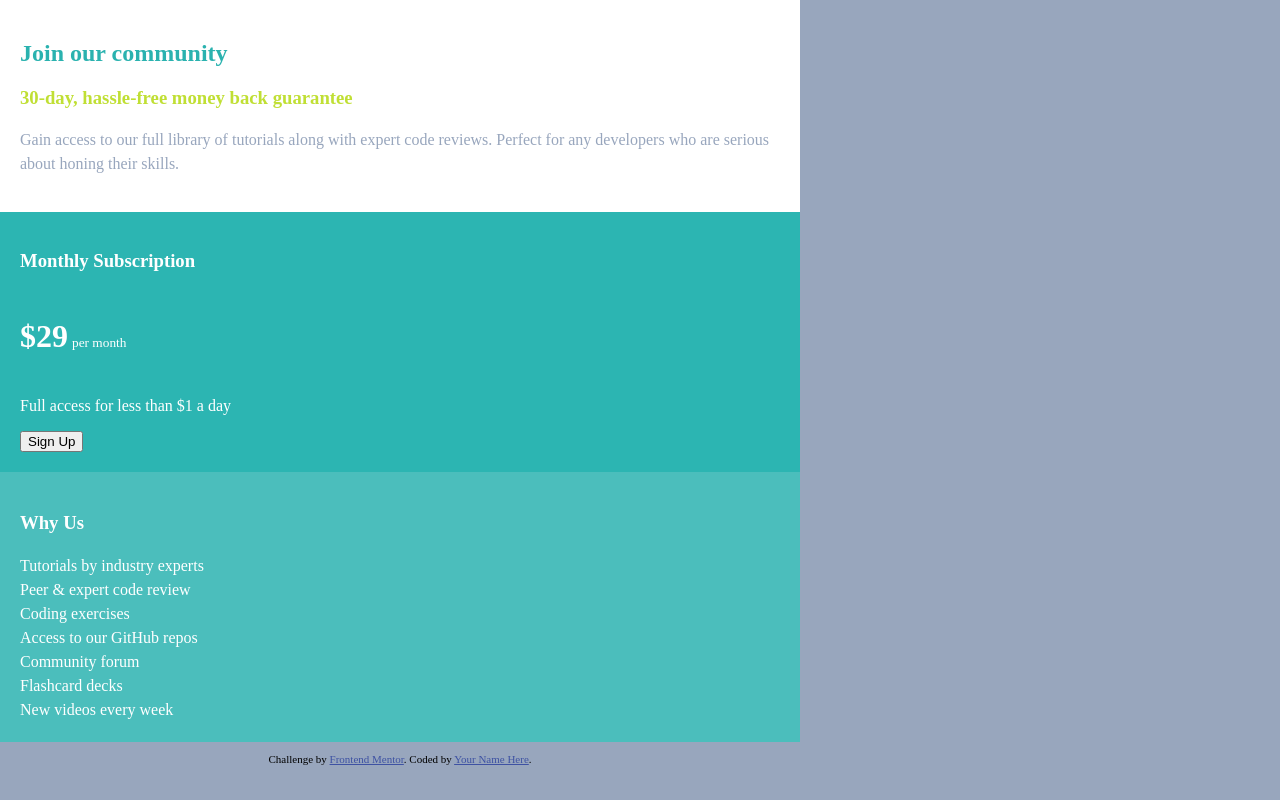
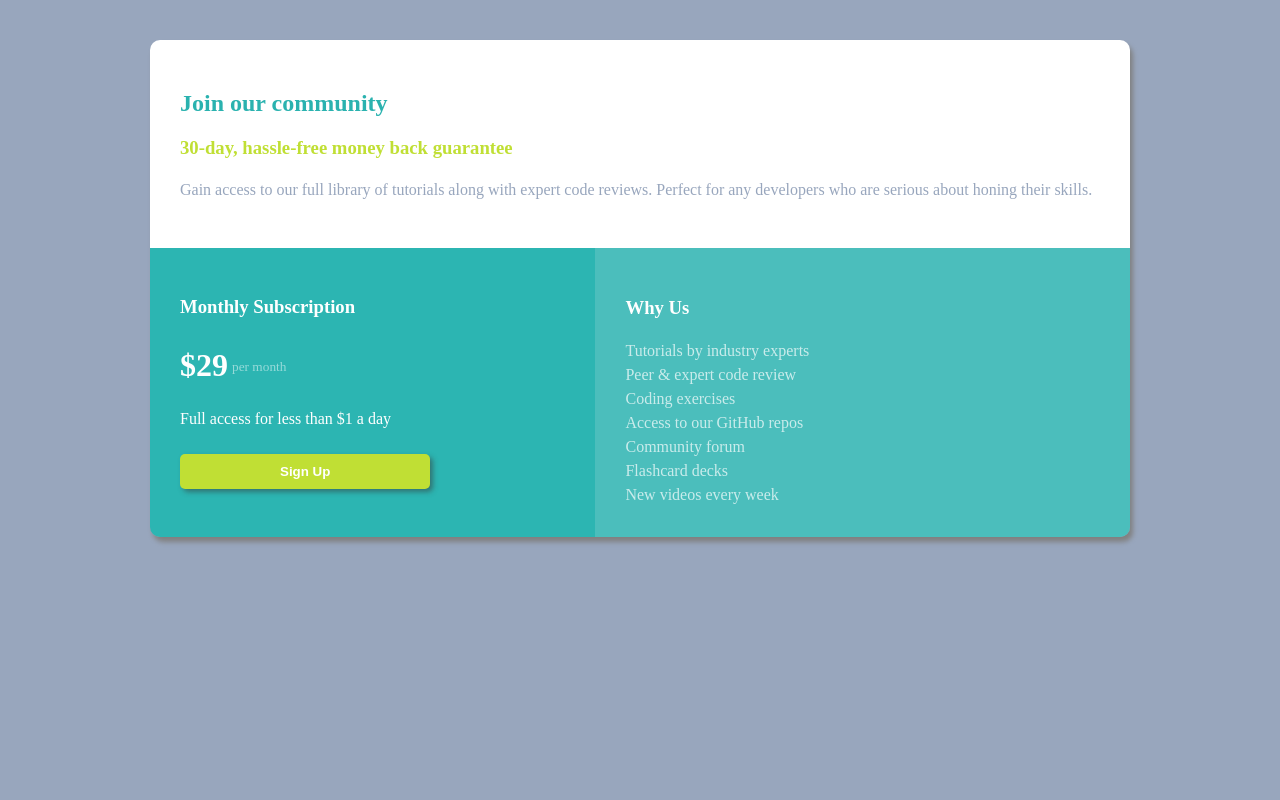
Before and after one commit to Haybuka/Single-price-component, a plain HTML site: page index.html in a window 1280 px wide. Drawn offline with Linux system fonts and the light colour scheme.

Commit message:
Completed desktop view

```diff
--- a/index.html
+++ b/index.html
@@ -25,6 +25,7 @@
 </head>
 
 <body>
+  <div id="wrapper">
     <div id="content">
       <main>
         <h2>Join our community</h2>
@@ -43,7 +44,6 @@
 
         <button>Sign Up</button>
       </article>
-
       <section>
         <h3>Why Us</h3>
         <ul>
@@ -56,12 +56,7 @@
           <li>New videos every week</li>
         </ul>
       </section>
-    <footer>
-      <p class="attribution">
-        Challenge by <a href="https://www.frontendmentor.io?ref=challenge" target="_blank">Frontend Mentor</a>.
-        Coded by <a href="#">Your Name Here</a>.
-      </p>
-    </footer>
+    </div>
   </div>
 </body>
 
--- a/main.css
+++ b/main.css
@@ -3,18 +3,10 @@
 }
 
 body {
-    margin: 0;
-    padding: 0;
     font-size: 16px;
     font-family: 'Karla', sans-serif;
     font-family: 'Karla';
-    max-width: 1400px;
-    width: 100vh;
     background-color: hsl(218, 22%, 67%);
-    /* - Cyan: hsl(179, 62%, 43%)
-- Bright Yellow: hsl(71, 73%, 54%) */
-    /* - Light Gray: hsl(204, 43%, 93%)
-- Grayish Blue: hsl(218, 22%, 67%) */
 }
 
 main h2 {
@@ -30,31 +22,17 @@ main p {
     line-height: 1.5em;
 }
 
-article {
-    background-color: hsl(179, 61%, 44%);
-    padding: 20px;
-    color: #fff;
-}
-
-main {
-    background-color: white;
-    padding: 20px;
-}
-
 article h2 {
     font-size: 2em;
     display: inline-block;
+    margin: 10px auto;
 }
 
 article small {
     display: inline-block;
-}
-
-section {
-    padding: 20px;
-    background-color: hsl(179, 47%, 52%);
-    color: #fff;
-    line-height: 1.5em;
+    opacity: 0.5;
+    position: relative;
+    top: -5px;
 }
 
 section ul {
@@ -64,6 +42,67 @@ section ul {
 
 section li {
     list-style-type: none;
+    opacity: 0.7;
 }
 
+article button {
+    background-color: hsl(71, 73%, 54%);
+    color: white;
+    border-radius: 5px;
+    box-shadow: 3px 3px 5px hsla(0, 0%, 21%, 0.5);
+    border: none;
+    padding: 10px 100px;
+    margin: 10px auto;
+    font-weight: 700;
+}
+
+#content {
+    padding: 0;
+    margin: 0 auto;
+    display: grid;
+    background-color: white;
+    background-color: transparent;
+    margin: 40px auto;
+    border-radius: 10px;
+    width: 980px;
+    box-shadow: 3px 5px 5px grey;
+    grid-template-columns: repeat(11, 1fr);
+    grid-template-rows: repeat(3, minmax(0, auto));
+}
+
+main {
+    background-color: white;
+    padding: 30px;
+    grid-column: 1/12;
+    grid-row: 1/2;
+    border-top-left-radius: 10px;
+    border-top-right-radius: 10px;
+}
+
+article {
+    background-color: hsl(179, 61%, 44%);
+    padding: 30px;
+    color: #fff;
+    grid-column: 1/6;
+    grid-row: 2/3;
+    border-bottom-left-radius: 10px;
+    position: relative;
+}
+
+section {
+    padding: 30px;
+    background-color: hsl(179, 47%, 52%);
+    color: #fff;
+    grid-column: 6/12;
+    grid-row: 2/3;
+    line-height: 1.5em;
+    border-bottom-right-radius: 10px;
+}
+
+footer {
+    grid-column: 1/12;
+    grid-row: 3/4;
+}
+
+
 @media screen and (max-width:375px) {}
```
Lines whose indentation alone changed are shown as unchanged.
